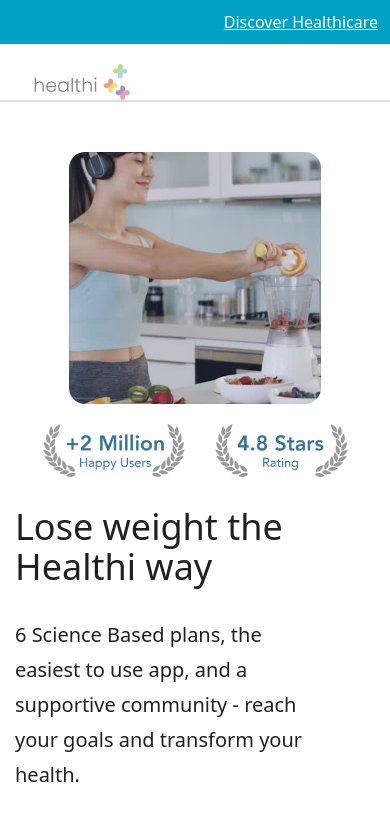
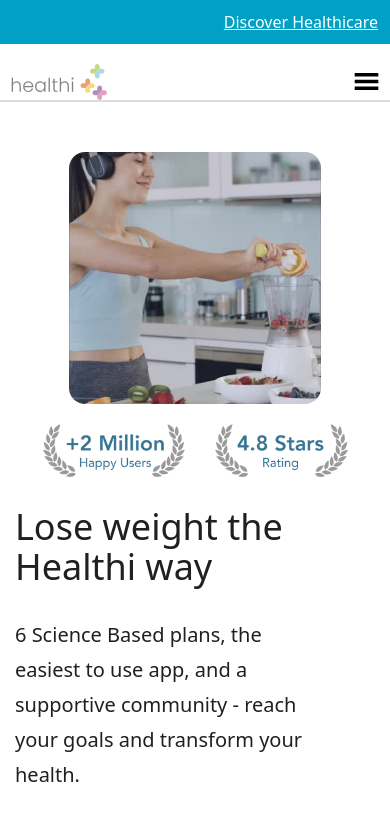
Before and after one commit to haa464/healthi-clone, a React (Vite) app: page / in a window 390 px wide. Shown: the top 826 px of the page. Built offline with nearby package versions, Linux system fonts and the light colour scheme.

Commit message:
Update Header.jsx
header file change has per mobile view

```diff
--- a/src/component/Header/Header.jsx
+++ b/src/component/Header/Header.jsx
@@ -1,10 +1,13 @@
 import React from 'react'
 import './header.css'
 import Logo from '../../assets/color_logo.svg'
+import { GiHamburgerMenu } from 'react-icons/gi';
+import { MdOutlineRestaurantMenu } from 'react-icons/md';
 
 import { MdOutlineShoppingCart } from "react-icons/md";
 
 const Header = () => {
+    const [toggleMenu, setToggleMenu] = React.useState(false);
   return (
     <div className='hreader_cnt'>
         <div className="header_design">
@@ -23,6 +26,20 @@ const Header = () => {
                     <a href="/" className="right_btn">Sign Up</a>
                 </ul>
 
+                <div className="app__navbar-smallscreen">
+                    <GiHamburgerMenu color="#000000" fontSize={27} onClick={() => setToggleMenu(true)} />
+                    {toggleMenu && (
+                    <div className="app__navbar-smallscreen_overlay flex__center slide-bottom">
+                        <MdOutlineRestaurantMenu fontSize={27} className="overlay__close" onClick={() => setToggleMenu(false)} />
+                        <ul className="app__navbar-smallscreen_links">
+                        <li><a href="#home" onClick={() => setToggleMenu(false)}>App</a></li>
+                        <li><a href="#about" onClick={() => setToggleMenu(false)}>Community</a></li>
+                        <li><a href="#menu" onClick={() => setToggleMenu(false)}>shop</a></li>
+
+                        </ul>
+                    </div>
+                    )}
+                </div>
 
             </div>
         </div>
```
